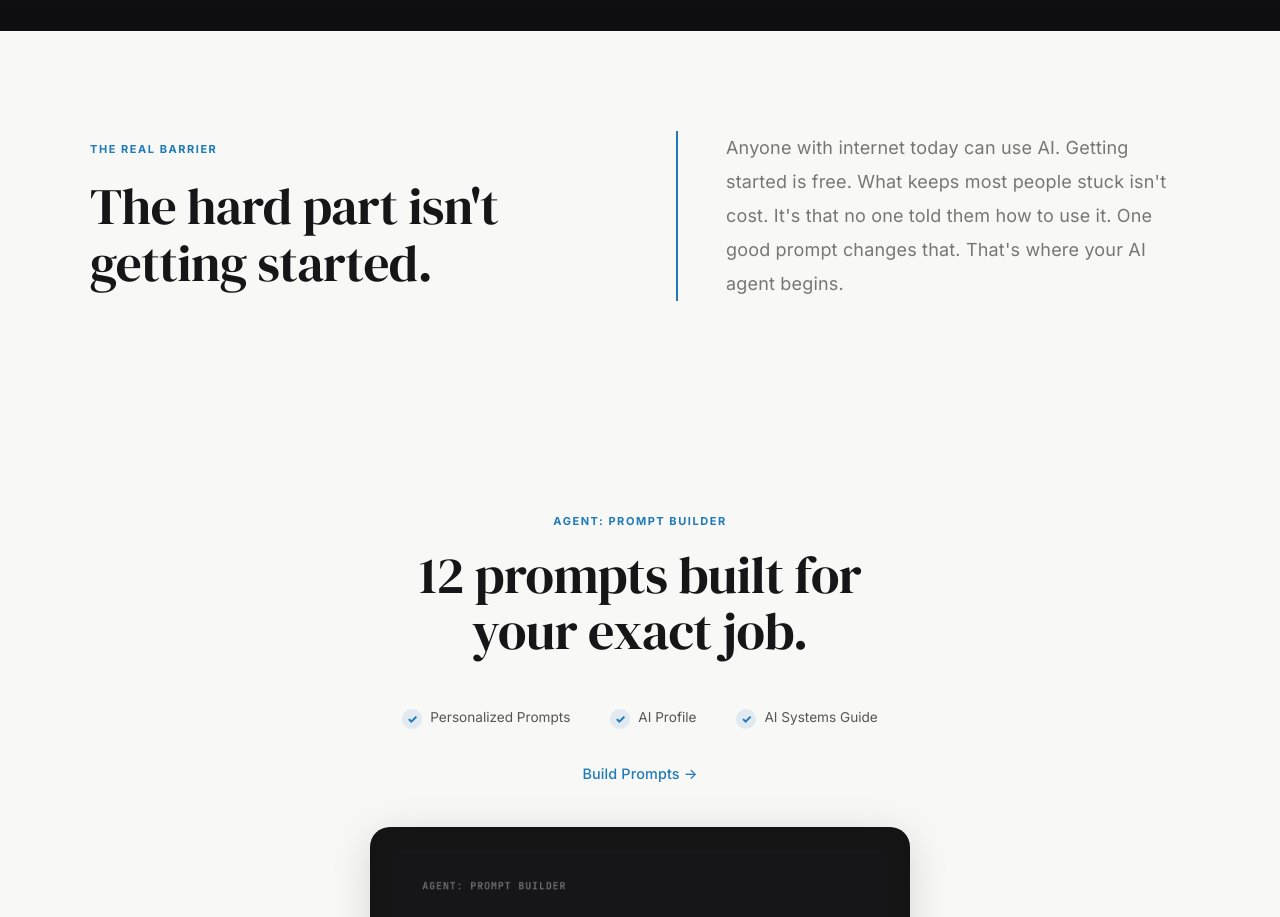
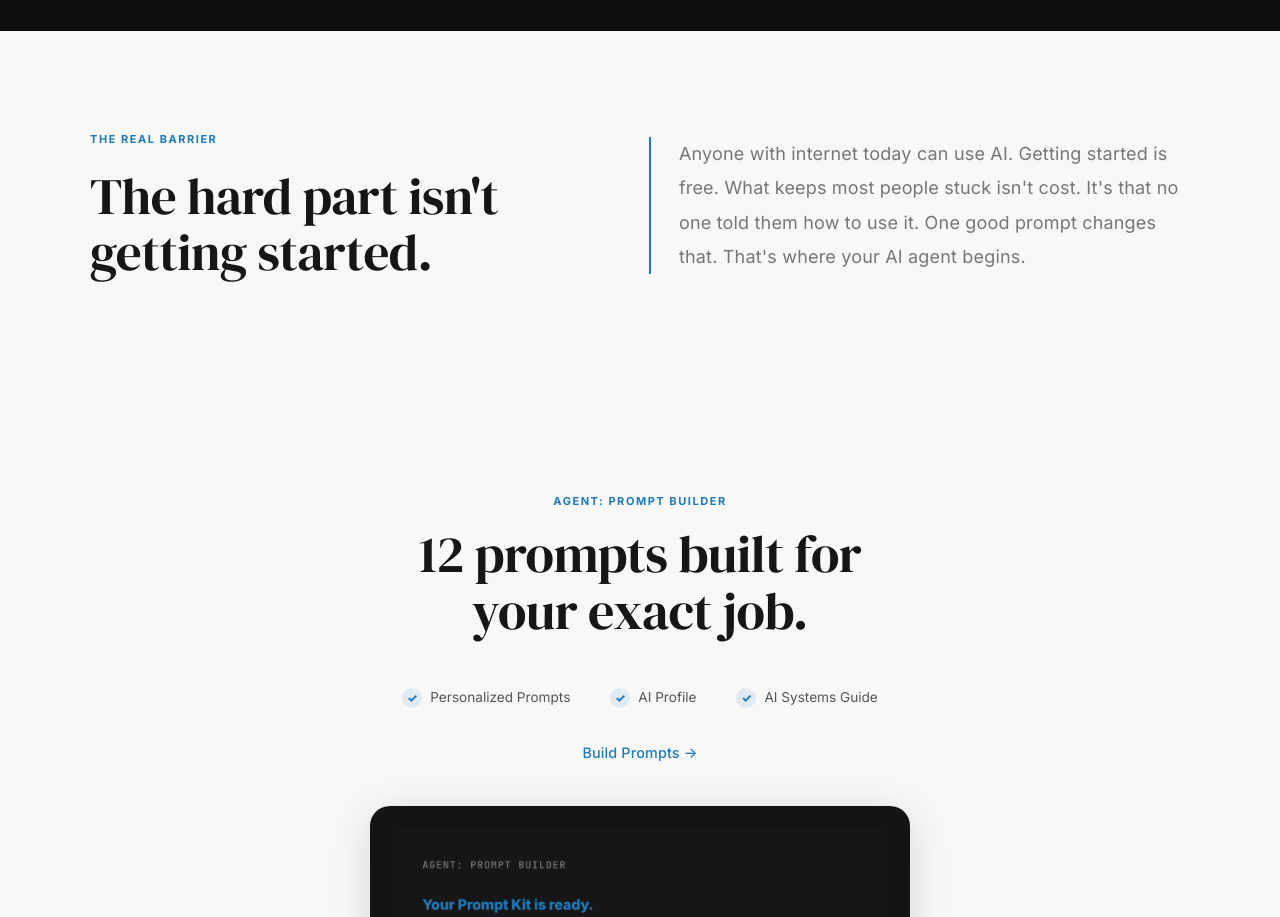
Before and after one commit to coolcalvin457-tech/agent-timesaver-nextjs, a Next.js app: page / in a window 1280 px wide. Shown: the part 1300-2217 px from the top of the page. Built offline with nearby package versions, Linux system fonts and the light colour scheme.

Commit message:
Manifesto section: widen right column and reduce line padding for 4-line body

```diff
--- a/app/globals.css
+++ b/app/globals.css
@@ -1304,7 +1304,7 @@ input, textarea {
 /* ── Manifesto Split (Section 3) ─────────────────────────── */
 .manifesto-split {
   display: grid;
-  grid-template-columns: 1fr 1fr;
+  grid-template-columns: 0.9fr 1fr;
   gap: 72px;
   align-items: center;
   max-width: 1100px;
@@ -1313,7 +1313,7 @@ input, textarea {
 
 .manifesto-split-right {
   border-left: 2px solid var(--cta);
-  padding-left: 48px;
+  padding-left: 28px;
 }
 
 .manifesto-body {
```
